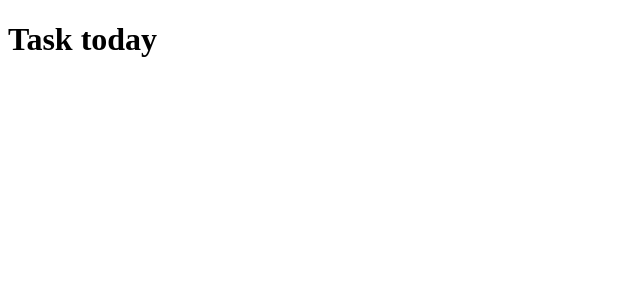
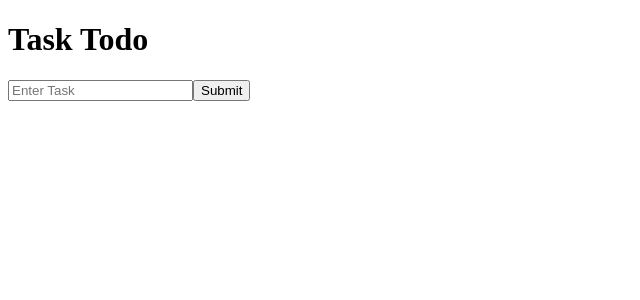
Before and after one commit to nelly02d/Todo, a React (Create React App) app: page / in a window 1280 px wide. Shown: the top 300 px of the page, without its empty margins (0-640 px from the left). Built offline with nearby package versions, Linux system fonts and the light colour scheme.

Commit message:
Todo form component created

```diff
--- a/src/App.js
+++ b/src/App.js
@@ -1,9 +1,19 @@
+import { useState } from "react";
+import AddTodo from "./components/AddTodo";
+
+
+
 function App() {
+  const [todoList, setTodoList] = useState([]);
+
   return (
     <div className="App">
       <header>
-        <h1>Task today</h1>
+        <h1>Task Todo</h1>
       </header>
+      <AddTodo
+        sendTodo = {myTodo => setTodoList([...todoList, myTodo])}
+      />
     </div>
   );
 }
--- /dev/null
+++ b/src/components/AddTodo.js
@@ -0,0 +1,37 @@
+import { useState } from "react";
+
+function AddTodo({lastId, sendTodo}) {
+  //to clear todo
+  const clearTodo = '';
+
+  const [todo, setTodo] = useState(clearTodo);
+  //Todo function information
+  const publishTodo = () => {
+    const todoInfo = {
+      id: lastId + 1,
+      todos: todo.value
+    }
+    //Send todo information
+    sendTodo(todoInfo);
+    //Set to clear input fiealds
+    setTodo(clearTodo);
+  }
+
+  return (
+    <div className="form-container">
+      <form onSubmit={publishTodo}>
+        <label>
+          <input
+            name="task"
+            value={todo.value}
+            onChange={event => {setTodo({...todo, todos: event.target.value}) }}
+            placeholder="Enter Task"
+          />
+        </label>
+        <input type="submit"/>
+      </form>
+    </div>
+  )
+}
+
+export default AddTodo;
```
